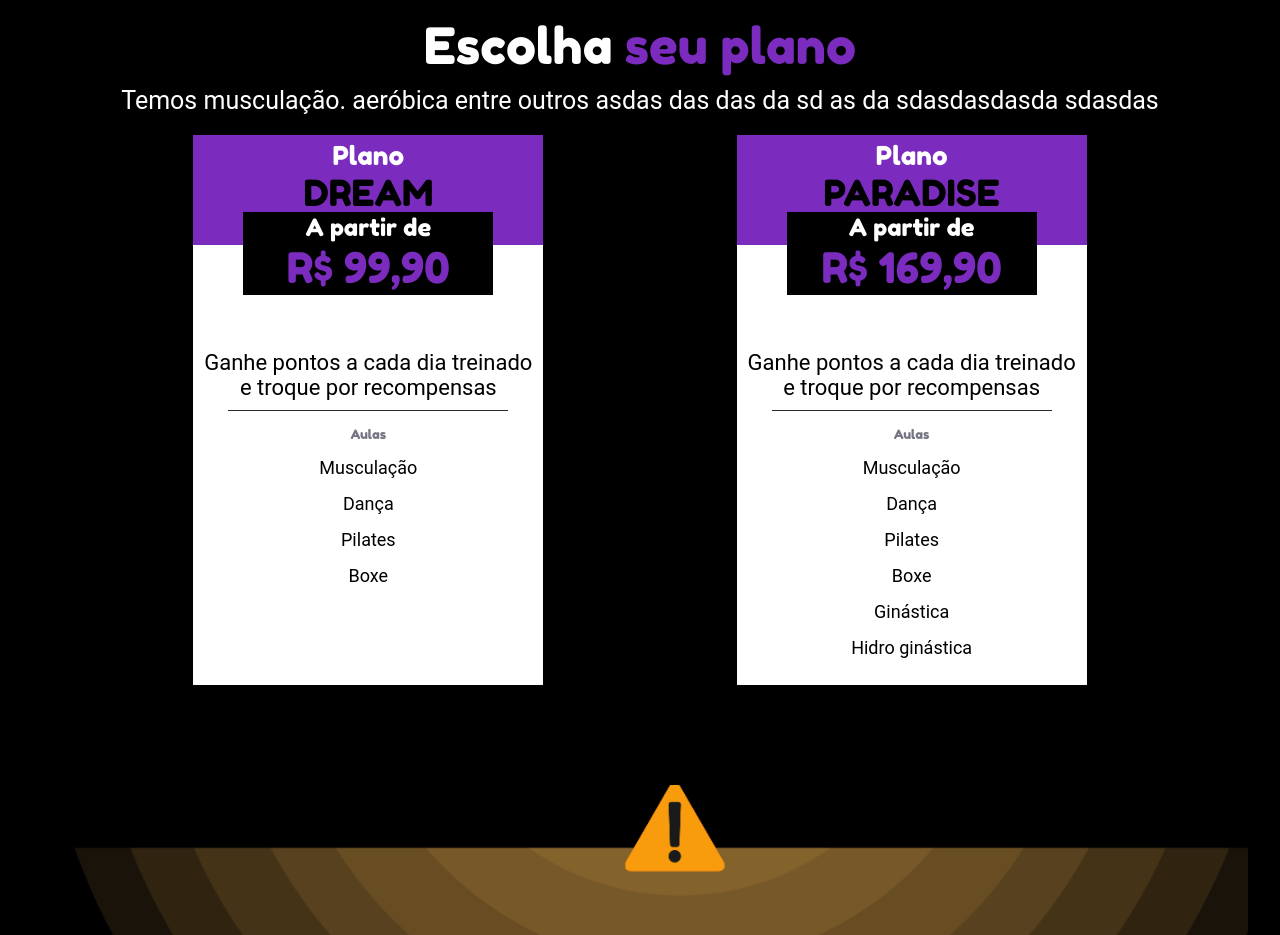
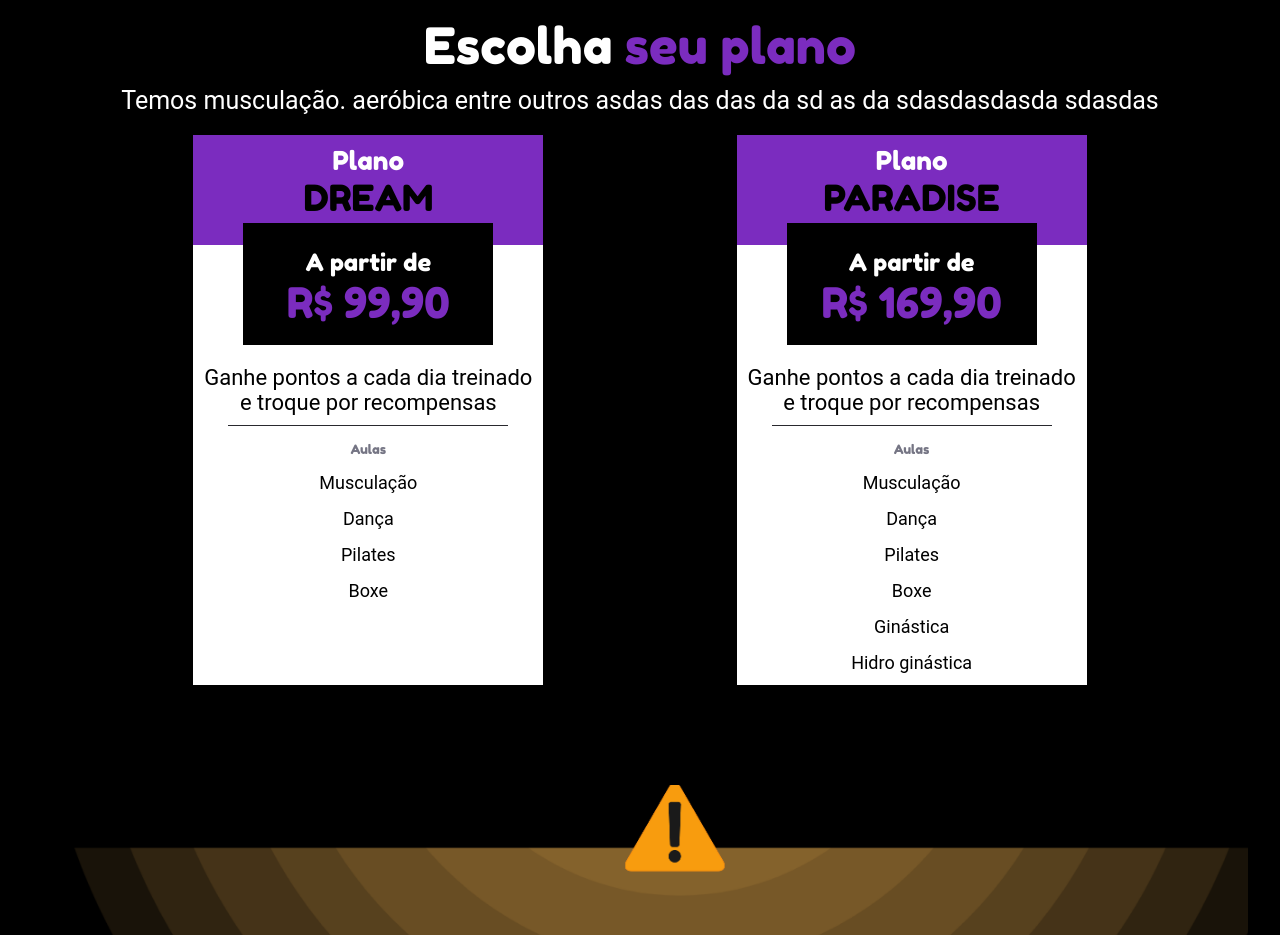
Before and after one commit to Pgsalbuquerque/DreamFit, a Next.js app: page / in a window 1280 px wide. Shown: the part 800-1735 px from the top of the page. Built offline with nearby package versions, Linux system fonts and the light colour scheme; a web font is replaced by a local one.

Commit message:
fix bugs

```diff
--- a/src/pages/_CardPlanos.js
+++ b/src/pages/_CardPlanos.js
@@ -1,20 +1,23 @@
 import React from 'react';
 
 import { Main, Yellow, White, Telinha, Plano, PlanoNome, TextApartir, Valor, DescPlanos,
-Linha, Diferencial, Items, Button } from '../styles/cardplanostyles';
+Linha, Diferencial, Items, Button, DivBlack, DivInvisiblePlano } from '../styles/cardplanostyles';
 
 export default function pages(props) {
   return (
       <Main>
-          <Telinha>
-              <TextApartir>A partir de</TextApartir>
-              <Valor>{props.valor}</Valor>
-          </Telinha>
           <Yellow>
-            <Plano>Plano</Plano>
-            <PlanoNome>{props.nome}</PlanoNome>
+            <DivInvisiblePlano>
+              <Plano>Plano</Plano>
+              <PlanoNome>{props.nome}</PlanoNome>
+            </DivInvisiblePlano>
+            <DivBlack></DivBlack>
           </Yellow>
           <White>
+            <Telinha>
+                <TextApartir>A partir de</TextApartir>
+                <Valor>{props.valor}</Valor>
+            </Telinha>
             <DescPlanos>Ganhe pontos a cada dia treinado e troque por recompensas</DescPlanos>
             <Linha></Linha>
             <Diferencial>Aulas</Diferencial>
--- a/src/styles/cardplanostyles.js
+++ b/src/styles/cardplanostyles.js
@@ -30,15 +30,27 @@ export const White = styled.div`
 `;
 
 export const Telinha = styled.div`
-    height: 83px;
+    height: 100px;
     width: 250px;
-    position: absolute;
     background: #000;
-    margin-top: 6%;
     display: flex;
     flex-direction: column;
     align-items: center;
     justify-content: center;
+`;
+
+export const DivInvisiblePlano = styled.div`
+    height: 80%;
+    display: flex;
+    flex-direction: column;
+    align-items: center;
+    justify-content: center;
+`;
+
+export const DivBlack = styled.div`
+    height: 20%;
+    width: 250px;
+    background: #000;
 `;
 
 export const Plano = styled.p`
@@ -64,12 +76,13 @@ export const Valor = styled.p`
     font-size: 42px;
     color: #7B2CBF;
     font-family: "Fredoka One",Arial, Helvetica, sans-serif;
+    margin-bottom: 15px;
 `
 
 export const DescPlanos = styled.p`
     font-size: 22px;
     color: #000;
-    margin-top: 30%;
+    margin-top: 20px;
     text-align: center;
     width: 95%;
 `;
```
